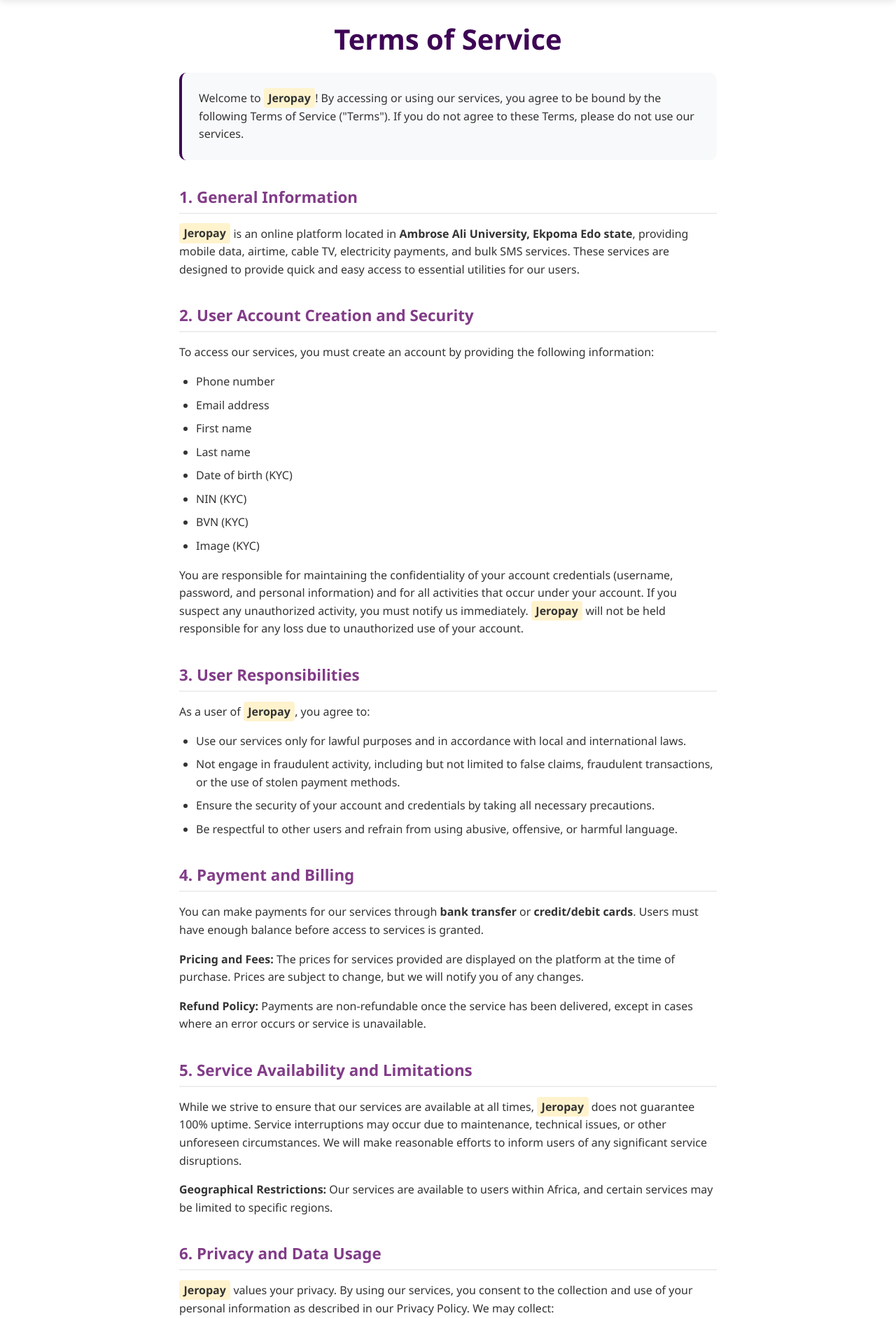
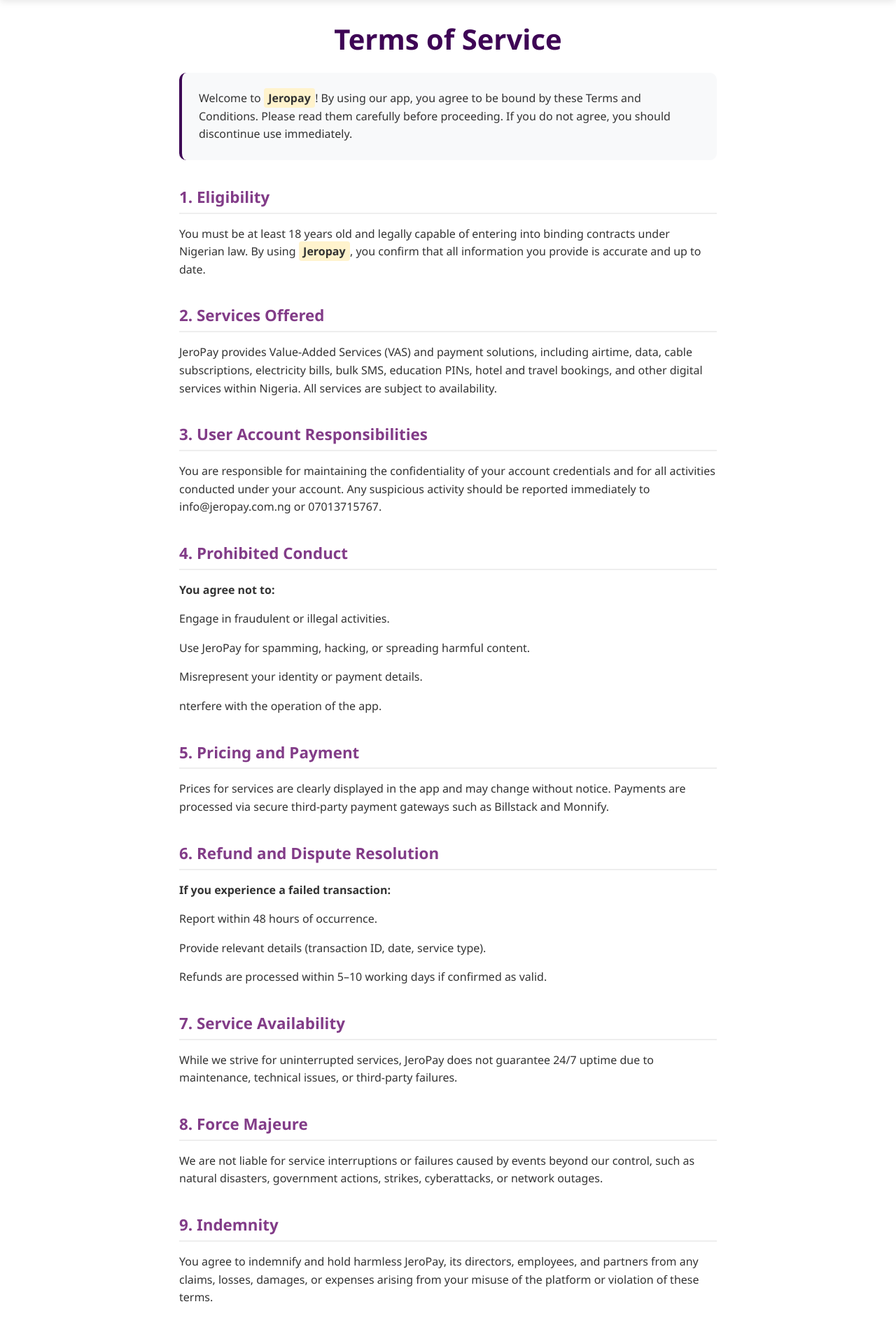
Before and after one commit to DANIEL-EKWERE/jeropay, a Django app: template home/templates/terms-and-condition.html in a window 1280 px wide. Shown: the part 72-1956 px from the top of the page at 70% size. Run offline with Django 4.2, Linux system fonts and the light colour scheme; the template is opened without the code that fills it, so the values that code supplies are empty; some libraries are stand-ins or nearby versions.

Commit message:
updated term & privacy policy

```diff
--- a/home/templates/about.html
+++ b/home/templates/about.html
@@ -190,7 +190,7 @@
                 <div class="col-md-6 mb-3">
                     <div class="service-item">
                         <h5><i class="fas fa-mobile-alt me-2"></i>Airtime Purchase</h5>
-                        <p>Instantly recharge your mobile lines with ease on 247API. Airtime for all networks — MTN, Glo, Airtel, and 9mobile — is available 24/7.</p>
+                        <p>Instantly recharge your mobile lines with ease on JEROPAY. Airtime for all networks — MTN, Glo, Airtel, and 9mobile — is available 24/7.</p>
                     </div>
                 </div>
 
@@ -283,7 +283,7 @@
                 <div class="col-lg-6 mb-3">
                     <div class="review-item">
                         <h5><i class="fas fa-user-circle me-2"></i>Bello Sub</h5>
-                        <p><i class="fas fa-quote-left me-1"></i>I'm so happy, this api has saved my business from subsequent network issues. Thank you so much to 247api - BenazData.<i class="fas fa-quote-right ms-1"></i></p>
+                        <p><i class="fas fa-quote-left me-1"></i>I'm so happy, this api has saved my business from subsequent network issues. Thank you so much to JEROPAY - BenazData.<i class="fas fa-quote-right ms-1"></i></p>
                         <div class="text-warning">
                             <i class="fas fa-star"></i><i class="fas fa-star"></i><i class="fas fa-star"></i><i class="fas fa-star"></i><i class="fas fa-star"></i>
                         </div>
@@ -303,7 +303,7 @@
                 <div class="col-lg-6 mb-3">
                     <div class="review-item">
                         <h5><i class="fas fa-user-circle me-2"></i>Delight VTU</h5>
-                        <p><i class="fas fa-quote-left me-1"></i>247API doesn't joke with uptime. Smooth transactions every time.<i class="fas fa-quote-right ms-1"></i></p>
+                        <p><i class="fas fa-quote-left me-1"></i>JEROPAY doesn't joke with uptime. Smooth transactions every time.<i class="fas fa-quote-right ms-1"></i></p>
                         <div class="text-warning">
                             <i class="fas fa-star"></i><i class="fas fa-star"></i><i class="fas fa-star"></i><i class="fas fa-star"></i><i class="fas fa-star"></i>
                         </div>
--- a/home/templates/terms-and-condition.html
+++ b/home/templates/terms-and-condition.html
@@ -191,24 +191,24 @@
             <!-- Introduction -->
             <div class="intro-text">
                 <p class="mb-0">
-                    Welcome to <strong class="highlight">Jeropay</strong>! By accessing or using our services, you agree to be bound by the following Terms of Service ("Terms"). If you do not agree to these Terms, please do not use our services.
+                    Welcome to <strong class="highlight">Jeropay</strong>! By using our app, you agree to be bound by these Terms and Conditions. Please read them carefully before proceeding. If you do not agree, you should discontinue use immediately.
                 </p>
             </div>
 
             <!-- Section 1 -->
             <section>
-                <h2 class="section-title">1. General Information</h2>
+                <h2 class="section-title">1. Eligibility</h2>
                 <div class="section-content">
-                    <p><strong class="highlight">Jeropay</strong> is an online platform located in <strong>Ambrose Ali University, Ekpoma Edo state</strong>, providing mobile data, airtime, cable TV, electricity payments, and bulk SMS services. These services are designed to provide quick and easy access to essential utilities for our users.</p>
+                    <p>You must be at least 18 years old and legally capable of entering into binding contracts under Nigerian law. By using <strong class="highlight">Jeropay</strong>, you confirm that all information you provide is accurate and up to date.</p>
                 </div>
             </section>
 
             <!-- Section 2 -->
             <section>
-                <h2 class="section-title">2. User Account Creation and Security</h2>
+                <h2 class="section-title">2. Services Offered</h2>
                 <div class="section-content">
-                    <p>To access our services, you must create an account by providing the following information:</p>
-                    <ul>
+                    <p>JeroPay provides Value-Added Services (VAS) and payment solutions, including airtime, data, cable subscriptions, electricity bills, bulk SMS, education PINs, hotel and travel bookings, and other digital services within Nigeria. All services are subject to availability.</p>
+                    {% comment %} <ul>
                         <li>Phone number</li>
                         <li>Email address</li>
                         <li>First name</li>
@@ -218,113 +218,143 @@
                         <li>BVN (KYC)</li>
                         <li>Image (KYC)</li>
                     </ul>
-                    <p>You are responsible for maintaining the confidentiality of your account credentials (username, password, and personal information) and for all activities that occur under your account. If you suspect any unauthorized activity, you must notify us immediately. <strong class="highlight">Jeropay</strong> will not be held responsible for any loss due to unauthorized use of your account.</p>
+                    <p>You are responsible for maintaining the confidentiality of your account credentials (username, password, and personal information) and for all activities that occur under your account. If you suspect any unauthorized activity, you must notify us immediately. <strong class="highlight">Jeropay</strong> will not be held responsible for any loss due to unauthorized use of your account.</p> {% endcomment %}
                 </div>
             </section>
 
             <!-- Section 3 -->
             <section>
-                <h2 class="section-title">3. User Responsibilities</h2>
+                <h2 class="section-title">3. User Account Responsibilities</h2>
                 <div class="section-content">
-                    <p>As a user of <strong class="highlight">Jeropay</strong>, you agree to:</p>
-                    <ul>
+                    <p>You are responsible for maintaining the confidentiality of your account credentials and for all activities conducted under your account. Any suspicious activity should be reported immediately to info@jeropay.com.ng or 07013715767.</p>
+                    {% comment %} <ul>
                         <li>Use our services only for lawful purposes and in accordance with local and international laws.</li>
                         <li>Not engage in fraudulent activity, including but not limited to false claims, fraudulent transactions, or the use of stolen payment methods.</li>
                         <li>Ensure the security of your account and credentials by taking all necessary precautions.</li>
                         <li>Be respectful to other users and refrain from using abusive, offensive, or harmful language.</li>
-                    </ul>
+                    </ul> {% endcomment %}
                 </div>
             </section>
 
             <!-- Section 4 -->
             <section>
-                <h2 class="section-title">4. Payment and Billing</h2>
+                <h2 class="section-title">4. Prohibited Conduct</h2>
                 <div class="section-content">
-                    <p>You can make payments for our services through <strong>bank transfer</strong> or <strong>credit/debit cards</strong>. Users must have enough balance before access to services is granted.</p>
-                    <p><strong>Pricing and Fees:</strong> The prices for services provided are displayed on the platform at the time of purchase. Prices are subject to change, but we will notify you of any changes.</p>
-                    <p><strong>Refund Policy:</strong> Payments are non-refundable once the service has been delivered, except in cases where an error occurs or service is unavailable.</p>
+                    <p><strong>You agree not to:</strong></p>
+                    <p>Engage in fraudulent or illegal activities.</p>
+                    <p>Use JeroPay for spamming, hacking, or spreading harmful content.</p>
+                    <p>Misrepresent your identity or payment details.</p>
+                    <p>nterfere with the operation of the app.</p>
+
                 </div>
             </section>
 
             <!-- Section 5 -->
             <section>
-                <h2 class="section-title">5. Service Availability and Limitations</h2>
+                <h2 class="section-title">5. Pricing and Payment</h2>
                 <div class="section-content">
-                    <p>While we strive to ensure that our services are available at all times, <strong class="highlight">Jeropay</strong> does not guarantee 100% uptime. Service interruptions may occur due to maintenance, technical issues, or other unforeseen circumstances. We will make reasonable efforts to inform users of any significant service disruptions.</p>
-                    <p><strong>Geographical Restrictions:</strong> Our services are available to users within Africa, and certain services may be limited to specific regions.</p>
+                    <p>Prices for services are clearly displayed in the app and may change without notice. Payments are processed via secure third-party payment gateways such as Billstack and Monnify.
+</p>
                 </div>
             </section>
 
             <!-- Section 6 -->
             <section>
-                <h2 class="section-title">6. Privacy and Data Usage</h2>
+                <h2 class="section-title">6. Refund and Dispute Resolution</h2>
                 <div class="section-content">
-                    <p><strong class="highlight">Jeropay</strong> values your privacy. By using our services, you consent to the collection and use of your personal information as described in our Privacy Policy. We may collect:</p>
-                    <ul>
-                        <li><strong>Personal details:</strong> such as your name, phone number, email address.</li>
-                        <li><strong>Payment information:</strong> for billing and transaction purposes.</li>
-                        <li><strong>Usage data:</strong> such as your interactions with the platform.</li>
-                    </ul>
-                    <p>We will not share your personal data with third parties unless required by law or necessary to fulfill your service requests (e.g., payment processors).</p>
+                    <p><Strong>If you experience a failed transaction:</strong></p>
+
+                    <p>Report within 48 hours of occurrence.</p>
+                    <p>Provide relevant details (transaction ID, date, service type).</p>
+                    <p>Refunds are processed within 5–10 working days if confirmed as valid.</p>
+
                 </div>
             </section>
 
             <!-- Section 7 -->
             <section>
-                <h2 class="section-title">7. User Content and Intellectual Property</h2>
+                <h2 class="section-title">7. Service Availability</h2>
                 <div class="section-content">
-                    <p>All content on the <strong class="highlight">Jeropay</strong> platform, including logos, text, graphics, and software, is the intellectual property of <strong class="highlight">Jeropay</strong> or its partners and is protected by copyright and other intellectual property laws. You may not use any part of our platform's content without prior permission.</p>
-                    <p>If you upload or provide any content to <strong class="highlight">Jeropay</strong>, you retain ownership of that content but grant us a worldwide, royalty-free, transferable license to use, display, and distribute your content as necessary to provide our services.</p>
+                    <p>While we strive for uninterrupted services, JeroPay does not guarantee 24/7 uptime due to maintenance, technical issues, or third-party failures.
+</p>
                 </div>
             </section>
 
             <!-- Section 8 -->
             <section>
-                <h2 class="section-title">8. Account Termination</h2>
+                <h2 class="section-title">8. Force Majeure</h2>
                 <div class="section-content">
-                    <p><strong class="highlight">Jeropay</strong> reserves the right to suspend or terminate your account at any time, without notice, if:</p>
-                    <ul>
-                        <li>You violate these Terms of Service or engage in fraudulent activity.</li>
-                        <li>You misuse the platform or cause harm to other users.</li>
-                    </ul>
-                    <p>Upon termination, you will no longer have access to any of the services associated with your account, and we may delete or retain your data as per our policies.</p>
+                    <p>We are not liable for service interruptions or failures caused by events beyond our control, such as natural disasters, government actions, strikes, cyberattacks, or network outages.</p>
                 </div>
             </section>
 
             <!-- Section 9 -->
             <section>
-                <h2 class="section-title">9. Disclaimers and Limitation of Liability</h2>
+                <h2 class="section-title">9. Indemnity</h2>
                 <div class="section-content">
-                    <p><strong>No Warranty:</strong> <strong class="highlight">Jeropay</strong> provides the services "as is" and makes no representations or warranties of any kind regarding the availability, quality, or accuracy of the services.</p>
-                    <p><strong>Limitation of Liability:</strong> <strong class="highlight">Jeropay</strong> will not be liable for any direct, indirect, incidental, special, or consequential damages arising out of the use or inability to use our services.</p>
+                    <p>You agree to indemnify and hold harmless JeroPay, its directors, employees, and partners from any claims, losses, damages, or expenses arising from your misuse of the platform or violation of these terms.</p>
                 </div>
             </section>
 
             <!-- Section 10 -->
             <section>
-                <h2 class="section-title">10. Governing Law and Dispute Resolution</h2>
+                <h2 class="section-title">10. Limitation of Liability</h2>
                 <div class="section-content">
-                    <p>These Terms will be governed by and construed in accordance with the laws of Nigeria. Any disputes will be resolved through binding arbitration, and you agree to submit to the exclusive jurisdiction of Nigerian courts.</p>
+                    <p>To the maximum extent permitted by law, our liability for any claim shall not exceed the total value of the transaction in dispute.</p>
                 </div>
             </section>
 
             <!-- Section 11 -->
             <section>
-                <h2 class="section-title">11. Modifications to Terms</h2>
+                <h2 class="section-title">11. Data Privacy</h2>
                 <div class="section-content">
-                    <p>We may update these Terms of Service from time to time. When we do, we will post the updated Terms on this page and update the effective date. We encourage you to review these Terms periodically. Your continued use of our services after changes are made constitutes your acceptance of the updated Terms.</p>
+                    <p>We process your personal data in compliance with the Nigeria Data Protection Act (NDPA). Your data is used only for service delivery, fraud prevention, and customer support. See our Privacy Policy for details.</p>
                 </div>
             </section>
 
             <!-- Section 12 -->
             <section>
-                <h2 class="section-title">12. Contact Us</h2>
+                <h2 class="section-title">12. Intellectual Property</h2>
                 <div class="contact-info">
-                    <p class="mb-3"><strong>If you have any questions about these Terms of Service, please contact us at:</strong></p>
+                    <p class="mb-3"><strong>All content, trademarks, and software in JeroPay are owned or licensed by us. You may not copy, modify, distribute, or use them without prior written consent.</p>
+                </div>
+            </section>
+
+             <!-- Section 13 -->
+            <section>
+                <h2 class="section-title">13. Termination</h2>
+                <div class="section-content">
+                    <p>We may suspend or terminate your account without notice if you breach these terms or engage in unlawful activities.</p>
+                </div>
+            </section>
+
+               <!-- Section 14 -->
+            <section>
+                <h2 class="section-title">14. Jurisdiction</h2>
+                <div class="section-content">
+                    <p>These terms are governed by the laws of the Federal Republic of Nigeria. All disputes shall be resolved exclusively in the courts of Rivers State, Nigeria.
+</p>
+                </div>
+            </section>
+
+             <!-- Section 15 -->
+            <section>
+                <h2 class="section-title">15. Changes to Terms</h2>
+                <div class="section-content">
+                    <p>We may update these terms from time to time. Updates will be posted in-app, and continued use after changes implies acceptance.</p>
+                </div>
+            </section>
+<!-- Section 16 -->
+            <section>
+                <h2 class="section-title">16. Contact Us</h2>
+                <div class="contact-info">
+                    <p class="mb-3"><strong>
+JeroPay Headquarters:</strong></p>
                     <ul class="list-unstyled">
-                        <li class="mb-2"><i class="fas fa-envelope me-2"></i>Email: <a href="mailto:benazdata@gmail.com">benazdata@gmail.com</a></li>
-                        <li class="mb-2"><i class="fas fa-phone me-2"></i>Phone: <a href="tel:+2347067655274">+234 706 765 5274</a></li>
-                        <li><i class="fas fa-link me-2"></i>Visit: <a href="./html/contact-us.html">Contact us page</a></li>
+                        <li class="mb-2"><i class="fas fa-map-marker-alt me-2"></i>Address: Victory estate, Elelewon, Port Harcourt, Rivers State.</li>
+                        <li class="mb-2"><i class="fas fa-envelope me-2"></i>Email: <a href="mailto:info@jeropay.com.ng">info@jeropay.com.ng</a></li>
+                        <li class="mb-2"><i class="fas fa-phone me-2"></i>Phone: <a href="tel:+2347013715767">+234 701 371 5767</a></li>
+                        {% comment %} <li><i class="fas fa-link me-2"></i>Visit: <a href="./html/contact-us.html">Contact us page</a></li> {% endcomment %}
                     </ul>
                 </div>
             </section>
@@ -338,7 +368,7 @@
                 <a href="#" title="WhatsApp"><i class="fab fa-whatsapp"></i></a>
                 <a href="#" title="Facebook"><i class="fab fa-facebook"></i></a>
                 <a href="#" title="Instagram"><i class="fab fa-instagram"></i></a>
-                <a href="mailto:benazdata@gmail.com" title="Email"><i class="fas fa-envelope"></i></a>
+                <a href="mailto:info@jeropay.com.ng" title="Email"><i class="fas fa-envelope"></i></a>
             </div>
             <p class="mb-0 text-muted">&copy; 2024 Jeropay. All rights reserved.</p>
         </div>
```
Also changed, not shown: home/templates/privacy-policy.html (+62 -39 lines), home/templates/text.txt (added, +201 -0 lines).
